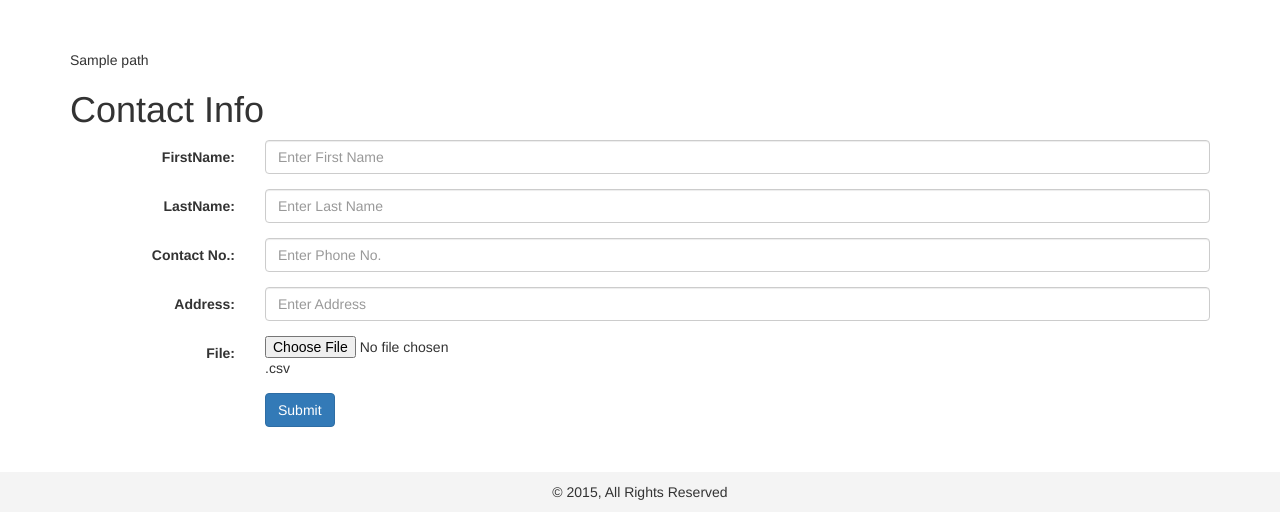
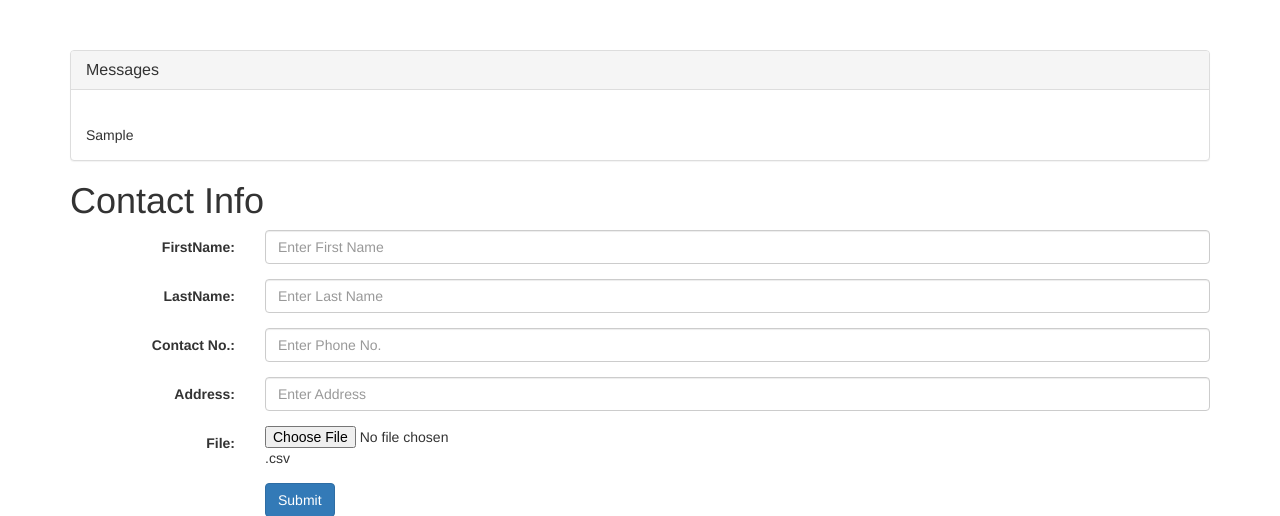
Before and after one commit to sgmagar/Django, a Django app: template innoseva/templates/index.html in a window 1280 px wide. Shown: the top 516 px of the page. Run offline with Django 3.2, Linux system fonts and the light colour scheme; the template is opened without the code that fills it: most values are stand-ins (such as "Sample title", 1, 10 or a date in 2020); some libraries are stand-ins or nearby versions.

Commit message:
Second commit This is the version 2.0

```diff
--- a/innoseva/innoseva/views.py
+++ b/innoseva/innoseva/views.py
@@ -43,7 +43,7 @@ def user(request):
 	else:
 		context = RequestContext(request, {
 		'title': 'Innoseva' ,
-		'path': name,
+		'upload_info': name,
 		'message': message,
 
 
--- a/innoseva/templates/index.html
+++ b/innoseva/templates/index.html
@@ -2,10 +2,17 @@
 
 {% block content %}
 
-	<p>
-		{{ message }}
-		{{ path }}
-	</p>
+
+	<div class="panel panel-default">
+  		<div class="panel-heading">
+    		<h3 class="panel-title">Messages</h3>
+ 		 </div>
+ 		<div class="panel-body">
+   			{{ message }}<br/>
+			{{ upload_info }}
+ 		 </div>
+	</div>
+
 	<h1>Contact Info</h1>
 	<form action="{% url 'user' %}", method="POST" enctype="multipart/form-data" class="form-horizontal">
 	{% csrf_token %}
```
Also changed, not shown: innoseva/readme.txt, 1 other file.
